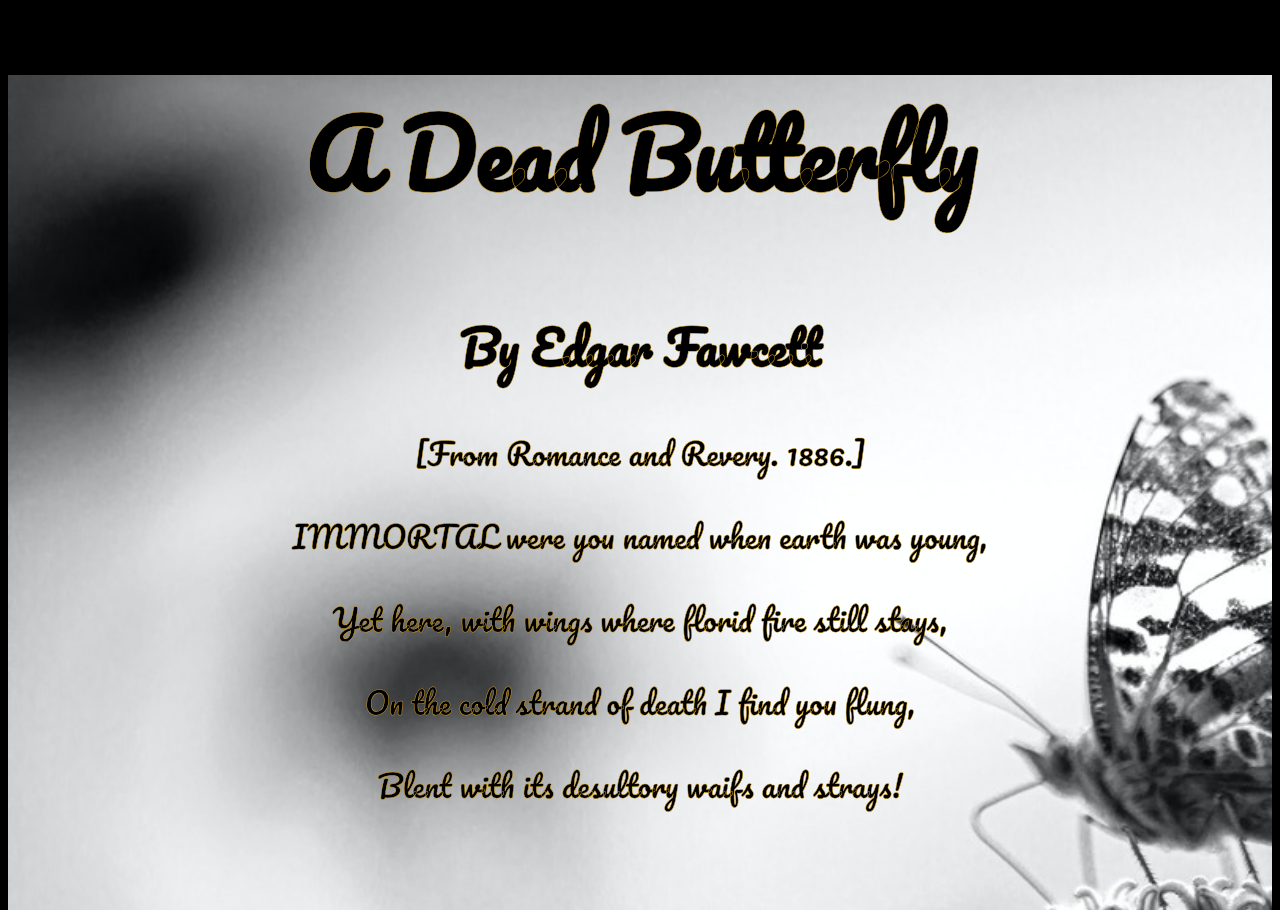
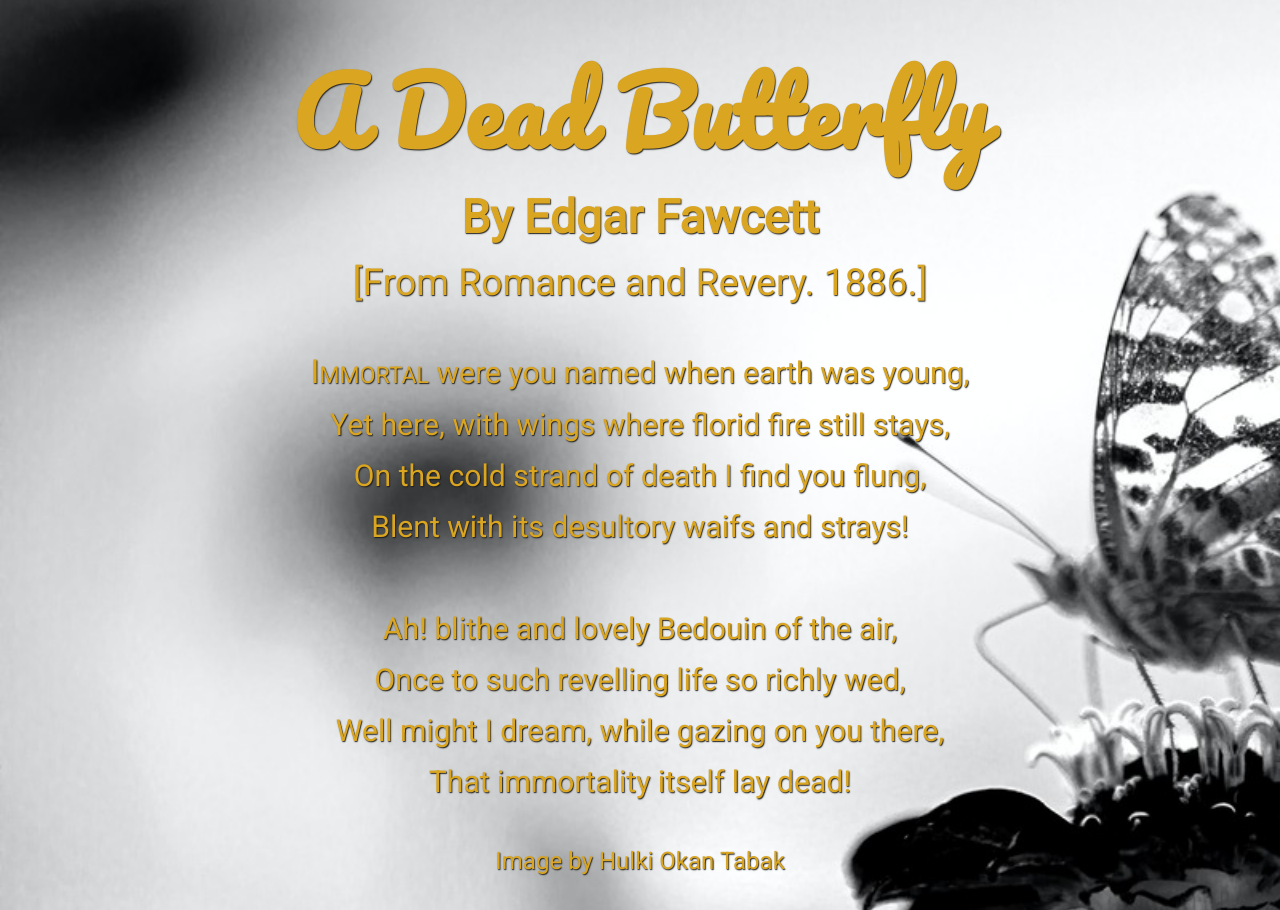
Before and after one commit to RVCC-IDMX/poem-page-ryan-rutishauser, a plain HTML site: page index.html in a window 1280 px wide. Shown: the top 910 px of the page. Drawn offline with Linux system fonts and the light colour scheme.

Commit message:
Change HTML and CSS
Make some visual tweaks with the design.

Use text-shadow instead of stroke and go with a plainer font for text
and leave fancy font as display for h1. *Big improvement.* 🙂

Use grid to give vertical spacing to elements.

Use small-caps for the word "Immortal"

Change spacing

Add a better semantic HTML structure.

```diff
--- a/css/style.css
+++ b/css/style.css
@@ -1,49 +1,93 @@
 /* @link https://utopia.fyi/type/calculator?c=320,16,1.2,1600,36,1.25,5,2,&s=0.75|0.5|0.25,1.5|2|3|4|6,s-l&g=s,l,xl,12 */
+
+* {
+  margin: 0;
+  padding: 0;
+}
 
 :root {
   --step--2: clamp(0.52rem, calc(0.29rem + 1.15vw), 1.44rem);
-  --step--1: clamp(0.63rem, calc(0.33rem + 1.47vw), 1.80rem);
+  --step--1: clamp(0.63rem, calc(0.33rem + 1.47vw), 1.8rem);
   --step-0: clamp(0.75rem, calc(0.38rem + 1.88vw), 2.25rem);
-  --step-1: clamp(0.90rem, calc(0.42rem + 2.39vw), 2.81rem);
+  --step-1: clamp(0.9rem, calc(0.42rem + 2.39vw), 2.81rem);
   --step-2: clamp(1.08rem, calc(0.47rem + 3.04vw), 3.52rem);
-  --step-3: clamp(1.30rem, calc(0.52rem + 3.87vw), 4.39rem);
+  --step-3: clamp(1.3rem, calc(0.52rem + 3.87vw), 4.39rem);
   --step-4: clamp(1.56rem, calc(0.57rem + 4.92vw), 5.49rem);
   --step-5: clamp(1.87rem, calc(0.62rem + 6.25vw), 6.87rem);
 }
 
-body{
-  background-color: black;
+/* My added reset */
+
+* {
+  margin: 0;
+  padding: 0;
 }
 
-h1{
-  font-size: var(--step-5);
+html,
+body {
+  min-height: 100vh;
 }
 
-h2{
-  font-size: var(--step-2);
+body {
+  background-color: black;
+  background-image: url("../img/butterfly2.jpg");
+  background-position-x: right;
+  background-position-y: center;
+  background-repeat: no-repeat;
+  background-size: cover;
+  padding-block: 2rem;
+  color: goldenrod;
+  text-shadow: 0.05em 0.05em 0.08em hsl(0, 0%, 11%);
+  font-family: Roboto, sans-serif;
 }
 
-p{
-  font-size: var(--step-0);
+main {
+  display: grid;
+  gap: 2rem;
+  grid-template-rows: 1fr auto;
+  justify-content: center;
 }
 
-
-
-/* poem */
-#poem {
-    background-image: url("../img/butterfly2.jpg");
-    background-position-x: center;
-    background-position-y: center;
-    text-align: center;
-    background-repeat: no-repeat;
-    background-size: cover;
-    color: black;
-    -webkit-text-stroke-width: 0.5px;
-    -webkit-text-stroke-color: goldenrod;
-    font-family: 'Pacifico', cursive;;
+header {
+  display: grid;
+  gap: 1rem;
 }
 
-footer{
+h1 {
+  font-family: "Pacifico", cursive;
+  letter-spacing: 1px;
+  font-size: var(--step-5);
   text-align: center;
-  color:white;
 }
+
+h2 {
+  font-size: var(--step-2);
+  text-align: center;
+  margin-top: -1rem; /* a fudge to space with h1 better visually */
+}
+
+.intro {
+  text-align: center;
+  font-size: var(--step-1);
+}
+
+p {
+  font-size: var(--step-0);
+  padding-bottom: 1rem;
+}
+
+.small-caps {
+  font-size: 110%;
+  font-variant: small-caps;
+}
+
+/* poem - poet uses center justification */
+#poem {
+  text-align: center;
+}
+
+footer {
+  font-size: var(--step--1);
+  text-align: center;
+  padding: 2rem;
+}
--- a/index.html
+++ b/index.html
@@ -10,19 +10,25 @@
     <link rel="resetCode" href="css/app.css">
     <link rel="stylesheet" href="css/style.css">
     <link rel="preconnect" href="https://fonts.googleapis.com">
-<link rel="preconnect" href="https://fonts.gstatic.com" crossorigin>
-<link href="https://fonts.googleapis.com/css2?family=Pacifico&display=swap" rel="stylesheet">
+    <link rel="preconnect" href="https://fonts.gstatic.com" crossorigin="crossorigin">
+    <link href="https://fonts.googleapis.com/css2?family=Pacifico&family=Roboto&display=swap" rel="stylesheet">
   </head>
   <body>
+    <main>
+
+      <header>
+        <h1>A Dead Butterfly</h1>
+        <h2>By Edgar Fawcett</h2>
+        <p class="intro">[From Romance and Revery. 1886.]</p>
+      </header>
+
       <article id="poem">
-
-        <h1>A Dead Butterfly</h1>
-
-        <div>
-          <h2>By Edgar Fawcett</h2>
-          <p>[From Romance and Revery. 1886.]</p>
-          <p>IMMORTAL were you named when earth was young,	</p>
-          <p>Yet here, with wings where florid fire still stays,	</p>
+        <p>
+          <span class="small-caps">Immortal</span>
+          were you named when earth was young,
+        </p>
+        <p>Yet here, with wings where florid fire still stays,
+        </p>
         <p>On the cold strand of death I find you flung,</p>
         <p>Blent with its desultory waifs and strays!</p>
         <p><br></p>
@@ -30,9 +36,8 @@
         <p>Once to such revelling life so richly wed,</p>
         <p>Well might I dream, while gazing on you there,</p>
         <p>That immortality itself lay dead!</p>
-        </div>
-
       </article>
+    </main>
     <footer>Image by Hulki Okan Tabak</footer>
 
     <script src="js/app.js"></script>
```
Lines whose indentation alone changed are shown as unchanged.
